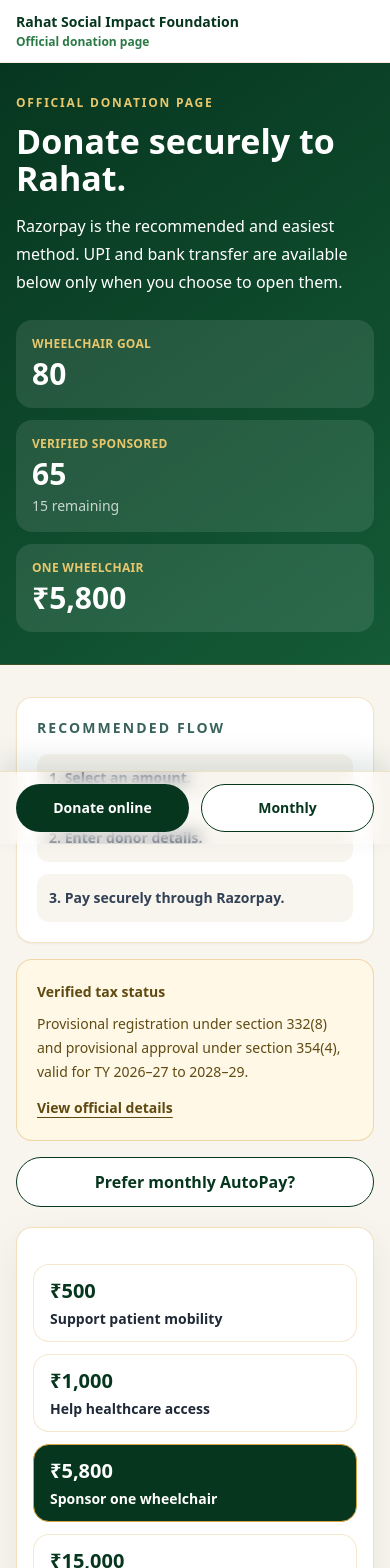
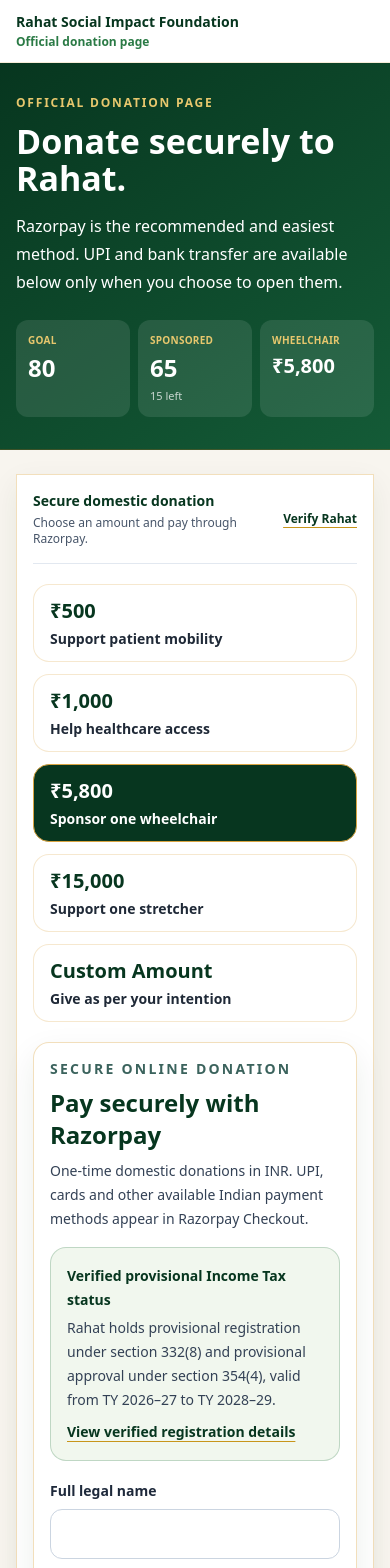
Before and after one commit to ateeb222/rahat-foundation-website, a Next.js app: page /donate in a window 390 px wide. Shown: the top 1568 px of the page. Built offline with nearby package versions, Linux system fonts and the light colour scheme.

Commit message:
Improve mobile trust and donation layout

```diff
--- a/app/donate/page.tsx
+++ b/app/donate/page.tsx
@@ -27,7 +27,7 @@ const bankFields = [
 
 export default function DonatePage() {
   return (
-    <main className="min-h-screen overflow-x-hidden bg-[#F8F5EF] pb-28 text-[#1F2937] sm:pb-16">
+    <main className="min-h-screen overflow-x-hidden bg-[#F8F5EF] pb-16 text-[#1F2937]">
       <section className="border-b border-[#D9A441]/25 bg-[linear-gradient(145deg,#07361F_0%,#145B37_100%)] text-white">
         <div className="mx-auto max-w-7xl px-4 py-8 sm:px-6 sm:py-12">
           <p className="text-xs font-bold uppercase tracking-[0.15em] text-[#E7C76D] sm:text-sm">Official Donation Page</p>
@@ -35,16 +35,16 @@ export default function DonatePage() {
           <p className="mt-4 max-w-3xl text-base leading-7 text-white/88 sm:text-lg sm:leading-8">
             Razorpay is the recommended and easiest method. UPI and bank transfer are available below only when you choose to open them.
           </p>
-          <div className="mt-6 grid gap-3 sm:grid-cols-3">
-            <div className="rounded-2xl bg-white/10 p-4"><p className="text-xs font-bold uppercase tracking-wide text-[#E7C76D]">Wheelchair goal</p><p className="mt-1 text-3xl font-bold">{donationConfig.campaign.totalGoal}</p></div>
-            <div className="rounded-2xl bg-white/10 p-4"><p className="text-xs font-bold uppercase tracking-wide text-[#E7C76D]">Verified sponsored</p><p className="mt-1 text-3xl font-bold">{donationConfig.campaign.verifiedSponsored}</p><p className="mt-1 text-sm text-white/75">{remaining} remaining</p></div>
-            <div className="rounded-2xl bg-white/10 p-4"><p className="text-xs font-bold uppercase tracking-wide text-[#E7C76D]">One wheelchair</p><p className="mt-1 text-3xl font-bold">₹5,800</p></div>
+          <div className="mt-6 grid grid-cols-3 gap-2 sm:gap-3">
+            <div className="rounded-xl bg-white/10 p-3 sm:rounded-2xl sm:p-4"><p className="text-[10px] font-bold uppercase leading-4 tracking-wide text-[#E7C76D] sm:text-xs">Goal</p><p className="mt-1 text-2xl font-bold sm:text-3xl">{donationConfig.campaign.totalGoal}</p></div>
+            <div className="rounded-xl bg-white/10 p-3 sm:rounded-2xl sm:p-4"><p className="text-[10px] font-bold uppercase leading-4 tracking-wide text-[#E7C76D] sm:text-xs">Sponsored</p><p className="mt-1 text-2xl font-bold sm:text-3xl">{donationConfig.campaign.verifiedSponsored}</p><p className="mt-1 text-[11px] text-white/75 sm:text-sm">{remaining} left</p></div>
+            <div className="rounded-xl bg-white/10 p-3 sm:rounded-2xl sm:p-4"><p className="text-[10px] font-bold uppercase leading-4 tracking-wide text-[#E7C76D] sm:text-xs">Wheelchair</p><p className="mt-1 text-xl font-bold sm:text-3xl">₹5,800</p></div>
           </div>
         </div>
       </section>
 
-      <section className="mx-auto grid max-w-7xl gap-5 px-4 py-8 sm:px-6 lg:grid-cols-[0.72fr_1.28fr]">
-        <aside className="space-y-4">
+      <section className="mx-auto grid max-w-7xl gap-5 px-4 py-6 sm:px-6 sm:py-8 lg:grid-cols-[0.72fr_1.28fr]">
+        <aside className="hidden space-y-4 lg:block">
           <div className="rounded-2xl border border-[#D9A441]/30 bg-white p-5 shadow-sm">
             <p className="text-sm font-bold uppercase tracking-[0.15em] text-[#3B635D]">Recommended flow</p>
             <ol className="mt-4 grid gap-3 text-sm font-semibold leading-6 text-slate-700">
@@ -62,7 +62,11 @@ export default function DonatePage() {
         </aside>
 
         <div className="grid gap-5">
-          <div className="rounded-2xl border border-[#D9A441]/35 bg-white p-4 shadow-[0_14px_36px_rgba(7,54,31,0.08)] sm:p-6">
+          <div className="border border-[#D9A441]/35 bg-white p-4 shadow-[0_10px_28px_rgba(7,54,31,0.07)] sm:rounded-2xl sm:p-6">
+            <div className="mb-4 flex items-center justify-between gap-3 border-b border-slate-200 pb-4 lg:hidden">
+              <div><p className="text-sm font-bold text-[#07361F]">Secure domestic donation</p><p className="mt-1 text-xs text-slate-600">Choose an amount and pay through Razorpay.</p></div>
+              <Link href="/transparency" className="shrink-0 text-xs font-bold text-[#07361F] underline decoration-[#C8951A] underline-offset-4">Verify Rahat</Link>
+            </div>
             <DonationAmountSelector />
             <div className="mt-5"><RazorpayCheckout /></div>
           </div>
@@ -108,7 +112,16 @@ export default function DonatePage() {
         </div>
       </section>
 
-      <DonationPurposeAndForm />
+      <section className="mx-auto max-w-7xl px-4 py-5 sm:px-6">
+        <details className="group border border-slate-200 bg-white p-4 sm:rounded-2xl sm:p-6">
+          <summary className="flex min-h-[48px] cursor-pointer items-center justify-between gap-4 font-bold text-[#07361F]">
+            <span>Already paid by UPI or bank transfer?</span>
+            <span aria-hidden="true" className="text-xl transition group-open:rotate-45">+</span>
+          </summary>
+          <p className="mt-2 text-sm leading-6 text-slate-600">Open this only to submit payment details for acknowledgement and reconciliation.</p>
+          <div className="mt-4 border-t border-slate-200 pt-2"><DonationPurposeAndForm /></div>
+        </details>
+      </section>
 
       <section className="mx-auto max-w-7xl px-4 py-8 sm:px-6">
         <div className="rounded-2xl border border-[#D9A441]/30 bg-white p-5 shadow-sm sm:p-6">
@@ -121,12 +134,6 @@ export default function DonatePage() {
         </div>
       </section>
 
-      <nav className="fixed inset-x-0 bottom-0 z-50 border-t border-[#D9A441]/25 bg-white/96 px-4 py-3 shadow-[0_-12px_28px_rgba(7,54,31,0.12)] backdrop-blur sm:hidden" aria-label="Donation quick actions">
-        <div className="mx-auto grid max-w-md grid-cols-2 gap-3">
-          <a href="#razorpay-checkout" className="inline-flex min-h-[48px] items-center justify-center rounded-full bg-[#07361F] px-4 py-3 text-sm font-bold text-white">Donate online</a>
-          <Link href="/sadaqah" className="inline-flex min-h-[48px] items-center justify-center rounded-full border border-[#07361F] bg-white px-4 py-3 text-sm font-bold text-[#07361F]">Monthly</Link>
-        </div>
-      </nav>
     </main>
   );
 }
```
